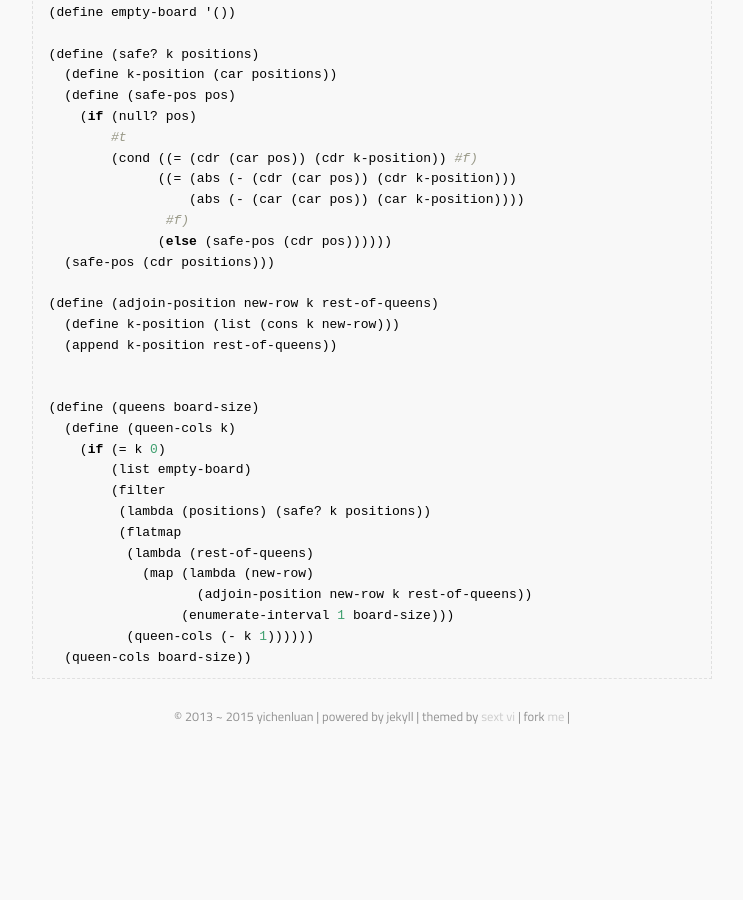
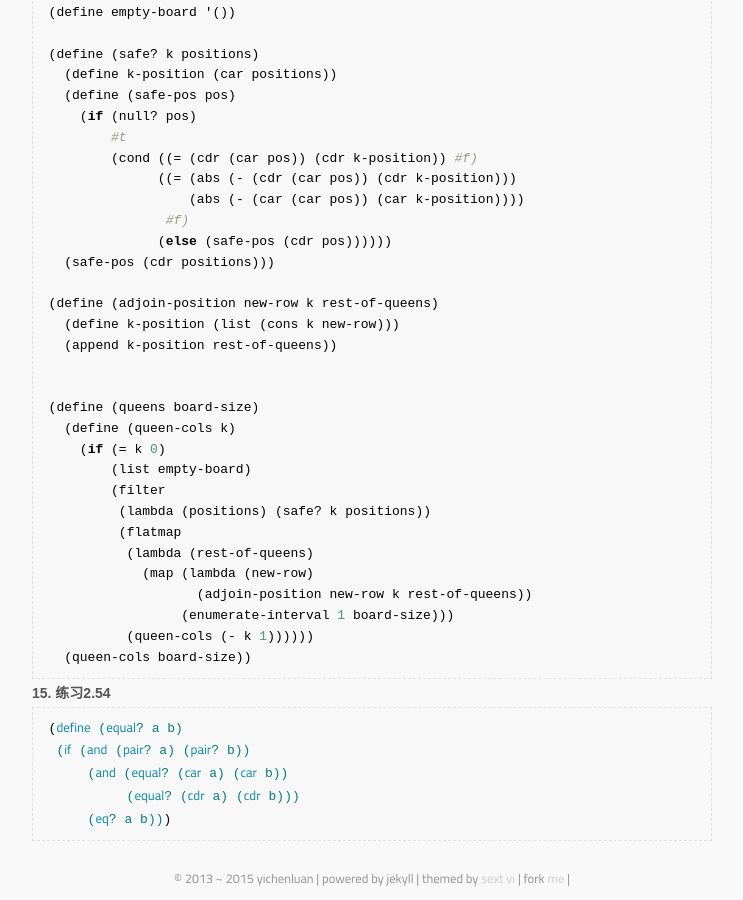
Before and after one commit to yichenluan/yichenluan.github.io, a Jekyll site: the page built from _posts/2015-10-21-SICP-2.md, in a window 1280 px wide and 900 px high, scrolled down 4322 px. Shown: the whole window, without its empty margins (268-1011 px from the left). Built offline with Jekyll 4.4.1, drawn with Linux system fonts in a browser that asks for light colours; some web fonts are replaced; Markdown is read by kramdown in place of the engine named in the settings; comment, search, counter and statistics services are not loaded; before the commit the page ends 5060 px from its top, so only the background shows below that.

Commit message:
add contents

````diff
--- a/_posts/2015-10-21-SICP-2.md
+++ b/_posts/2015-10-21-SICP-2.md
@@ -267,3 +267,13 @@ tags:
           (queen-cols (- k 1))))))
   (queen-cols board-size))
 ```
+
+#### 15. 练习2.54
+
+``` lisp
+(define (equal? a b)
+ (if (and (pair? a) (pair? b))
+     (and (equal? (car a) (car b))
+          (equal? (cdr a) (cdr b)))
+     (eq? a b)))
+```
````
